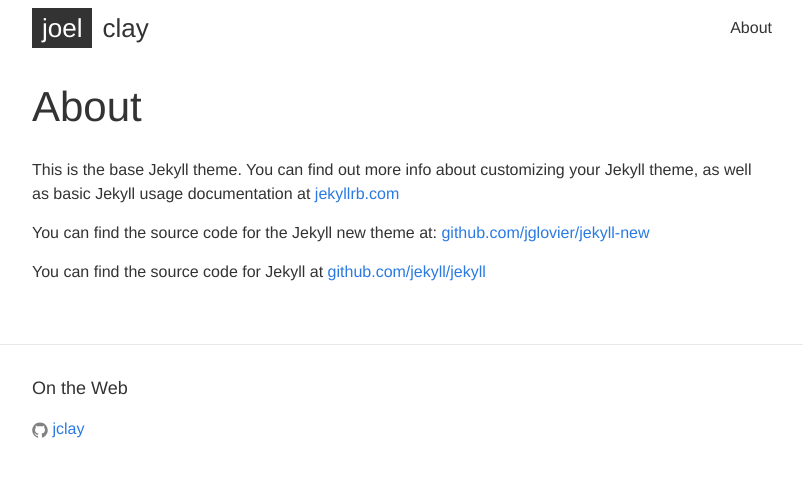
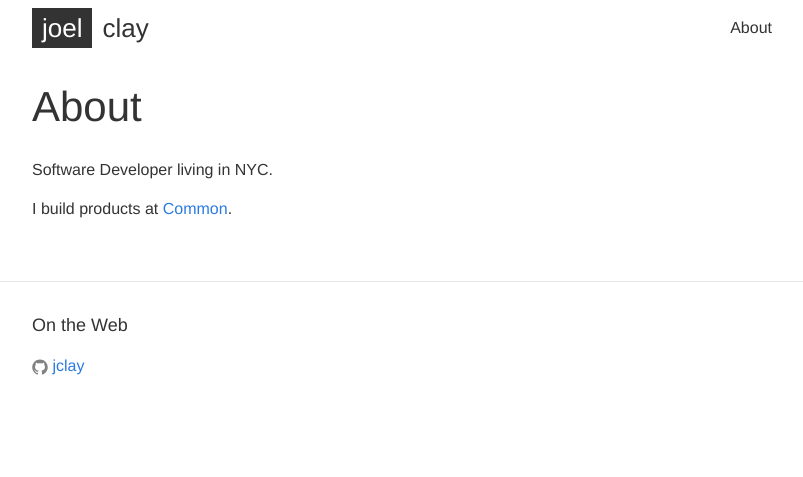
Before and after one commit to jclay/jclay.github.io, a Jekyll site: the page built from about.md, in a window 1280 px wide. Shown: the top 477 px of the page, without its empty margins (238-1041 px from the left). Built offline with Jekyll 4.4.1, drawn with Linux system fonts in a browser that asks for light colours.

Commit message:
Update aboutw

```diff
--- a/about.md
+++ b/about.md
@@ -4,8 +4,6 @@ title: About
 permalink: /about/
 ---
 
-This is the base Jekyll theme. You can find out more info about customizing your Jekyll theme, as well as basic Jekyll usage documentation at [jekyllrb.com](http://jekyllrb.com/)
+Software Developer living in NYC.
 
-You can find the source code for the Jekyll new theme at: [github.com/jglovier/jekyll-new](https://github.com/jglovier/jekyll-new)
-
-You can find the source code for Jekyll at [github.com/jekyll/jekyll](https://github.com/jekyll/jekyll)
+I build products at [Common](http://www.common.com).
```
